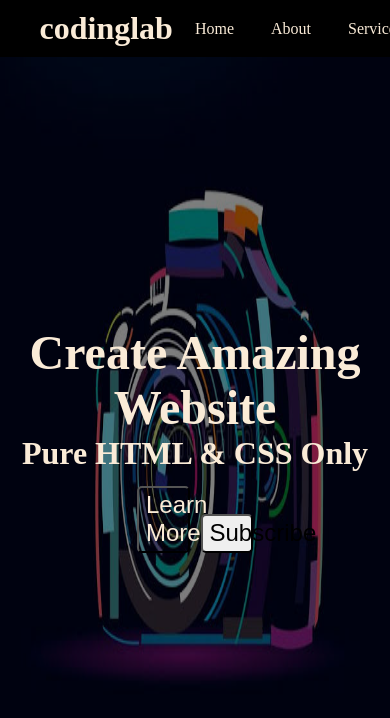
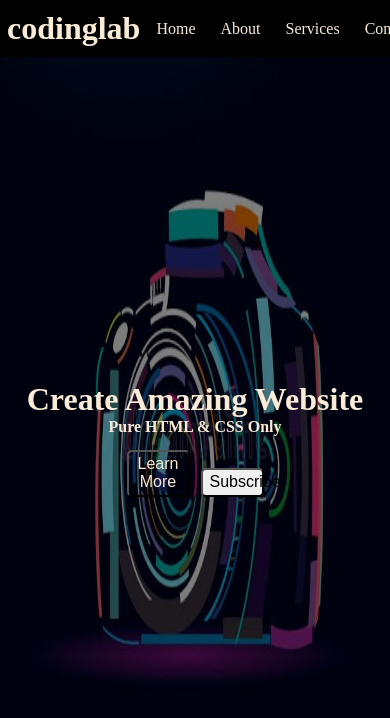
Before and after one commit to espoirmat/test2, a plain HTML site: page index.html in a window 390 px wide. Drawn offline with Linux system fonts and the light colour scheme.

Commit message:
test avec responsive

```diff
--- a/css/beauty.css
+++ b/css/beauty.css
@@ -138,3 +138,34 @@ nav .menu
     background: antiquewhite;
     color: black;
 }
+
+@media screen and (max-width: 800px)
+{
+    nav .menu
+    {
+        max-width: 100%;
+        padding: 0 7px;
+    }
+    .menu ul li a
+    {
+         padding: 8px  9px;
+
+    }
+        .center .title
+    {
+        font-size: 2rem;
+    }
+
+    .center .sub_title
+    {
+        font-size: 1rem;
+    }
+
+    .center .buttons button
+    {
+        width: 18%;
+        font-size: 1rem;
+    }
+
+
+}
```
